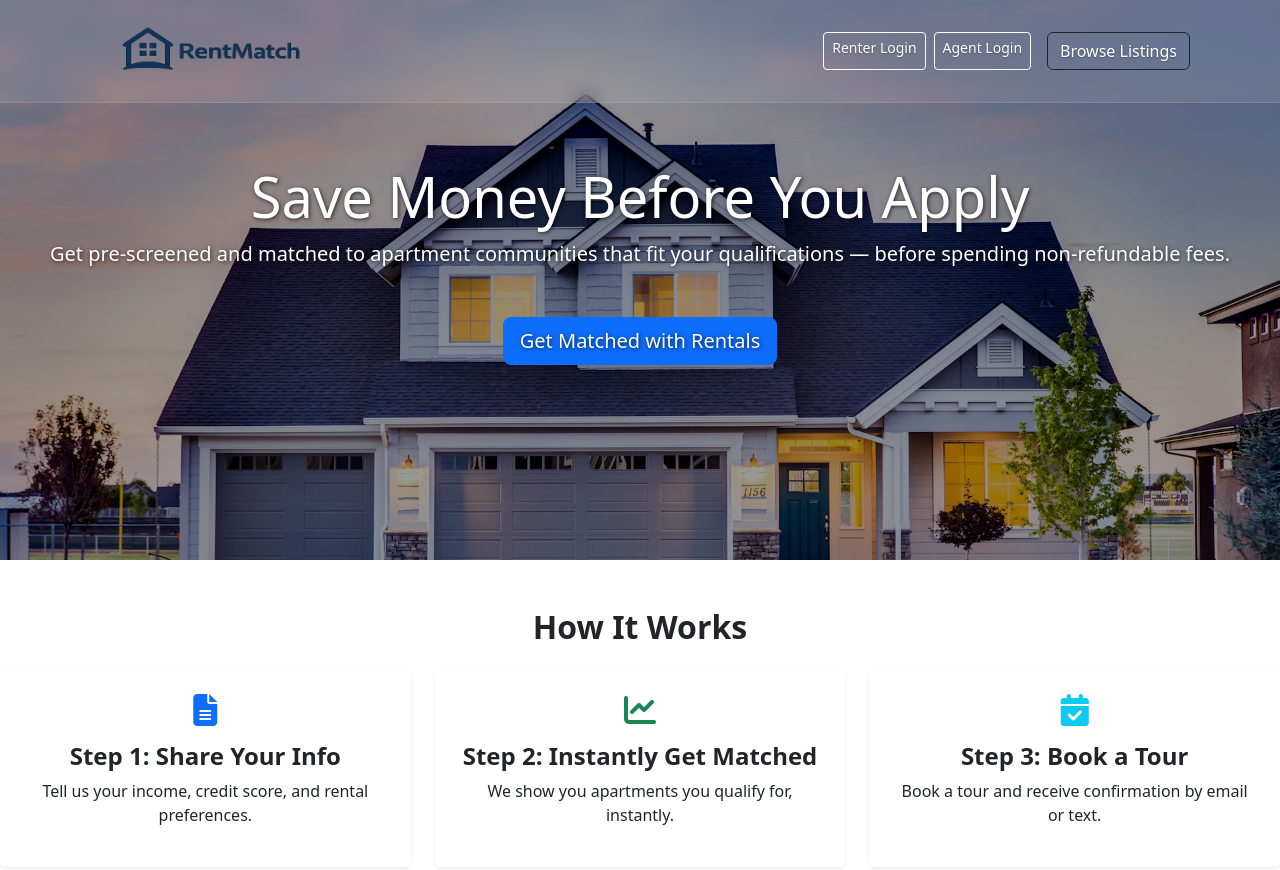
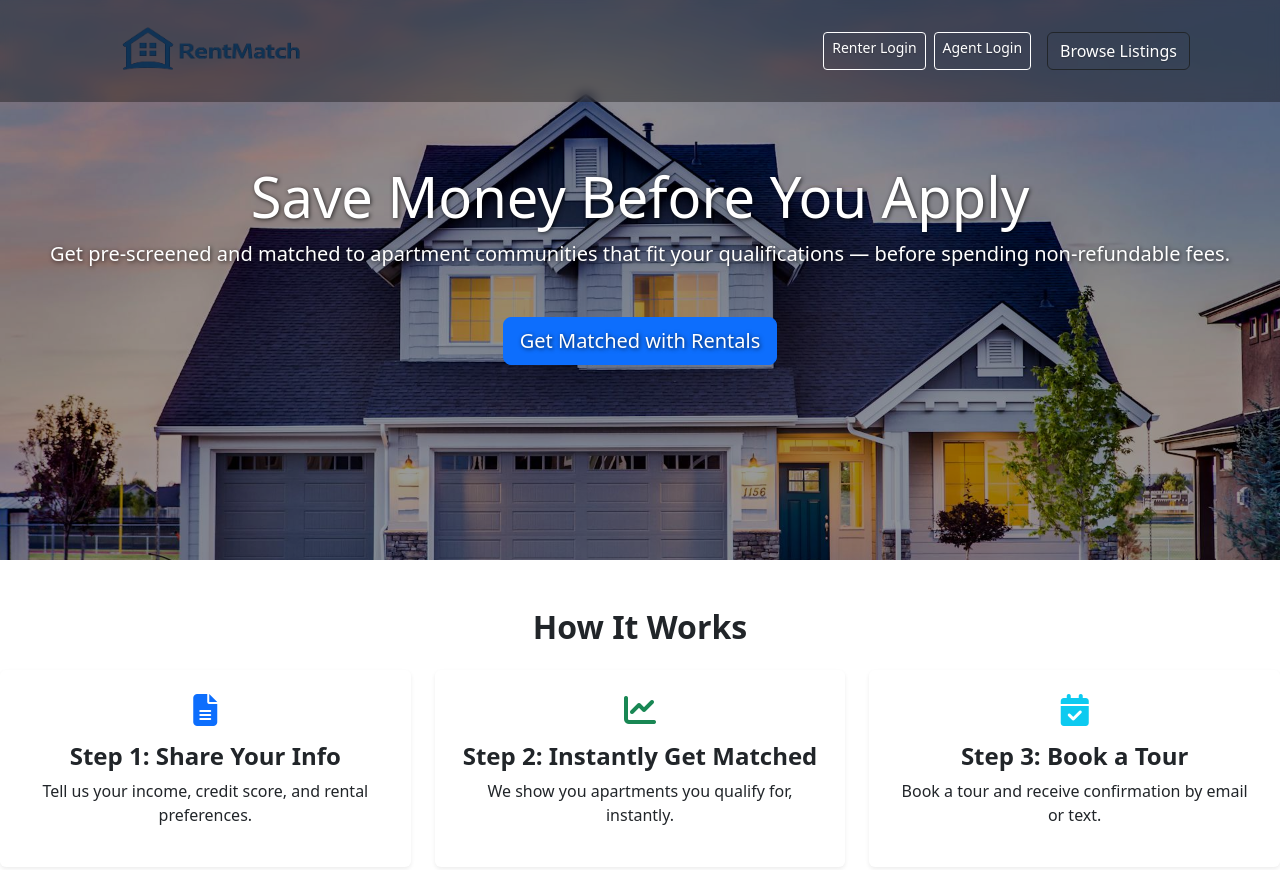
Before and after one commit to 4GeeksAcademy/pt80-group-2-final-project-jayknight7535, a React app: page / in a window 1280 px wide. Shown: the top 870 px of the page. Built offline with nearby package versions, Linux system fonts and the light colour scheme; no server answers.

Commit message:
Add listings page, animations, rental criteria badges, and layout cleanup

```diff
--- a/src/front/index.css
+++ b/src/front/index.css
@@ -1,11 +1,19 @@
 .transparent-navbar {
-  background-color: rgba(255, 255, 255, 0.1);
-  backdrop-filter: blur(10px);
-  -webkit-backdrop-filter: blur(10px);
-  border-bottom: 1px solid rgba(255, 255, 255, 0.1);
-  z-index: 1030;
+  background-color: rgba(0, 0, 0, 0.349);
+  transition: background-color 0.3s ease, box-shadow 0.3s ease;
+  backdrop-filter: blur(6px);
+}
+
+.scrolled-navbar {
+  background-color: rgba(0, 0, 0, 0.9) !important;
+  backdrop-filter: none;
+  -webkit-backdrop-filter: none;
+  border-bottom: 1px solid rgba(0, 0, 0, 0.1);
   transition: all 0.3s ease;
 }
+
+
+
 
 .navbar .nav-link,
 .navbar .navbar-brand,
```
